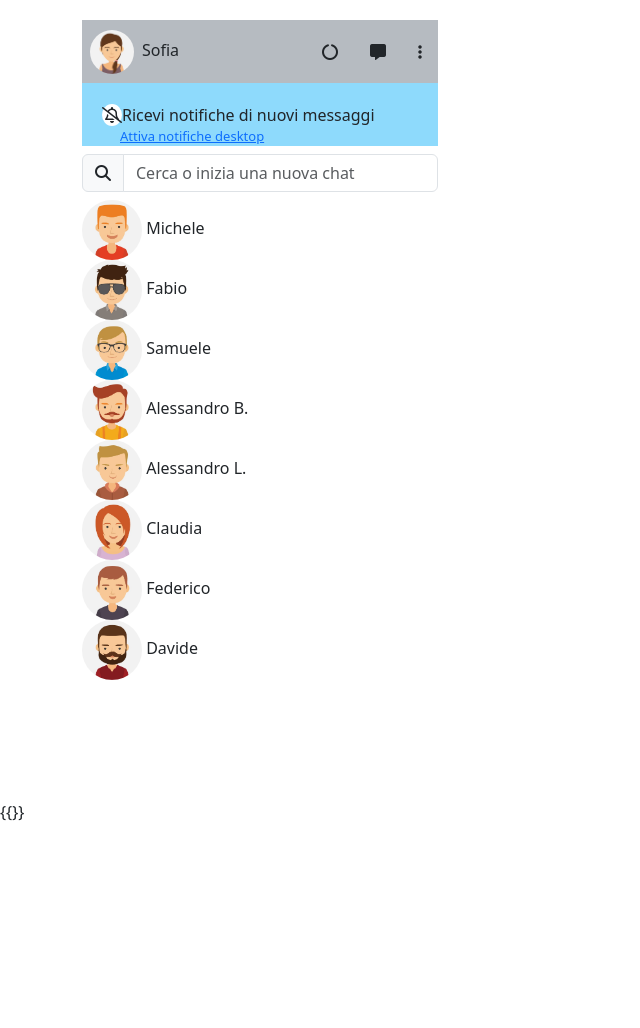
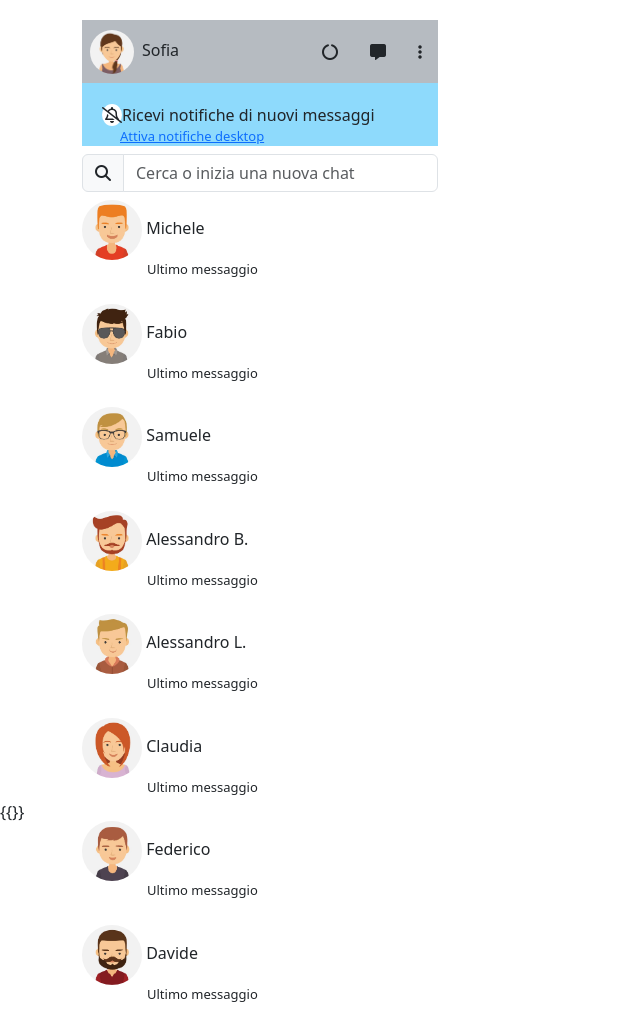
Before and after one commit to luca-masera/vue-boolzapp, a plain HTML site: page index.html in a window 1280 px wide. Shown: the whole page, without its empty margins (0-640 px from the left). Before the commit the page ends 824 px from the top, so only its background shows below. Drawn offline with nearby package versions, Linux system fonts and the light colour scheme.

Commit message:
hover li

```diff
--- a/css/style.css
+++ b/css/style.css
@@ -46,3 +46,11 @@ img{
 li{
     list-style: none;
 }
+li:hover{
+    background-color: var(--color-light-icons);
+}
+.font-size-msg{
+    font-size: 13px;
+    margin-left:  65px;
+
+}
--- a/index.html
+++ b/index.html
@@ -50,6 +50,8 @@
                                 <img class="rounded-circle" :src="utenti.avatar" :alt="utenti.avatar">
                                 {{utenti.name}}
 
+                                <span class="font-size-msg mb-4 d-flex">Ultimo messaggio</span>
+
                             </li>
                         </ul>
 
```
